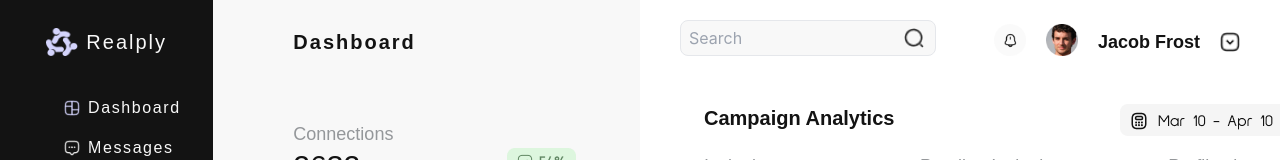
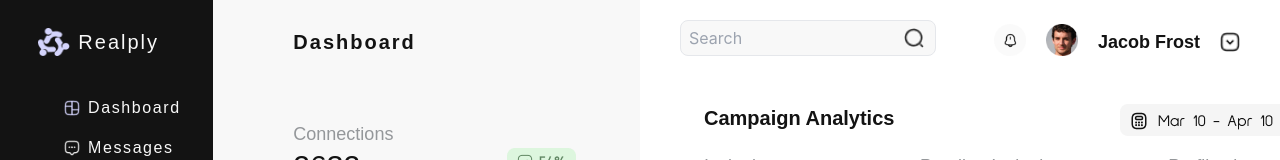
Before and after one commit to omkarshinde254/Dashboard_Example, a React (Create React App) app in the folder mym-dashboard/: page / in a window 1280 px wide. Shown: the top 160 px of the page. Built offline with nearby package versions, Linux system fonts and the light colour scheme; a web font is replaced by a local one.

Commit message:
Fixed minor alignment

```diff
--- a/mym-dashboard/src/App.js
+++ b/mym-dashboard/src/App.js
@@ -142,7 +142,7 @@ function App() {
         <div className='grid grid-rows-auto'>
           <div className='text-[#F8F8F8]'>
             <div className="flex flex-row justify-center mt-5 space-x-2">
-              <img src={logo} alt="logo" className='h-7 w-8 mt-2' /> <div className="cursor-pointer text-xl text-[#F8F8F8] font-sulphur font-medium tracking-widest pt-2">Realply</div>
+              <img src={logo} alt="logo" className='h-7 w-8 mt-2 -ml-4' /> <div className="cursor-pointer text-xl text-[#F8F8F8] font-sulphur font-medium tracking-widest pt-2">Realply</div>
             </div>
           </div>
           <div className='text-[#F8F8F8] pt-10'>
```
